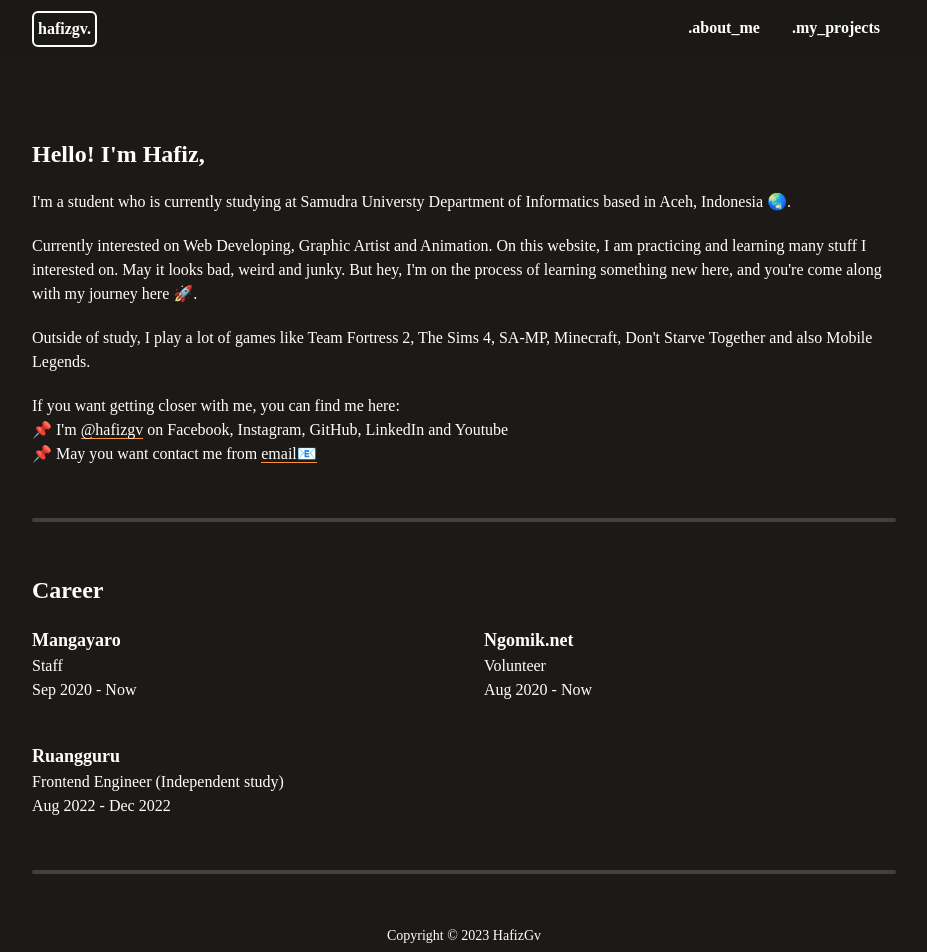
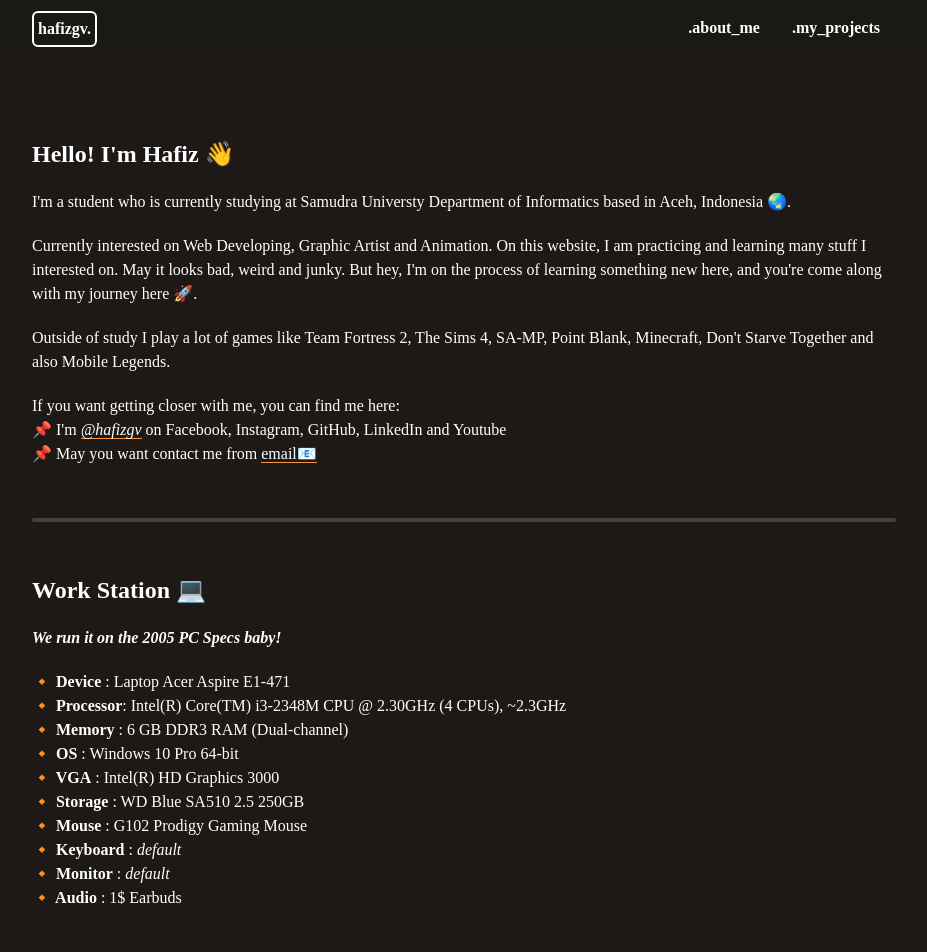
Before and after one commit to hafizgv/personal-web, a Next.js app: page /about in a window 1280 px wide. Shown: the top 952 px of the page, without its empty margins (176-1103 px from the left). Built offline with nearby package versions, Linux system fonts and the light colour scheme.

Commit message:
adding about-me content

```diff
--- a/pages/about.js
+++ b/pages/about.js
@@ -13,17 +13,32 @@ const About = () => {
             </Head>
             <Navbar/>
             <div className='flex flex-col gap-5 pt-20 pb-10 text-white max-w-5xl m-auto text-sm md:text-base px-10 sm:px-20'>
-                <h1 className='font-bold text-2xl'>Hello! I'm Hafiz,</h1>
+                <h1 className='font-bold text-2xl'>Hello! I'm Hafiz 👋</h1>
                 <p>I'm a student who is currently studying at Samudra Universty Department of Informatics based in Aceh, Indonesia 🌏.</p>
                 <p>Currently interested on Web Developing, Graphic Artist and Animation. On this website, I am practicing and learning many stuff I interested on.
                     May it looks bad, weird and junky. But hey, I'm on the process of learning something new here, and you're come along with my journey here 🚀. </p>
-                <p>Outside of study, I play a lot of games like Team Fortress 2, The Sims 4, SA-MP, Minecraft, Don't Starve Together and also Mobile Legends.</p>
+                <p>Outside of study I play a lot of games like Team Fortress 2, The Sims 4, SA-MP, Point Blank, Minecraft, Don't Starve Together and also Mobile Legends.</p>
                 <p>If you want getting closer with me, you can find me here:
-                    <br/>📌 I'm <span className='border-b border-b-orange-400'>@hafizgv</span> on <Link className='hover:text-blue-400' href='https://www.facebook.com/hafiz.gv/' target='_blank'>Facebook</Link>, <Link className='hover:text-pink-400' href='https://www.instagram.com/hafizgv/' target='_blank'>Instagram</Link>, <Link href='https://github.com/hafizgv' target='_blank' className='hover:text-gray-400'>GitHub</Link>, <Link className='hover:text-cyan-400' href='https://www.linkedin.com/in/hafizgv/' target='_blank'>LinkedIn</Link> and <Link className='hover:text-red-400' href='https://www.youtube.com/@hafizgv' target='_blank'>Youtube</Link>
+                    <br/>📌 I'm <span className='border-b border-b-orange-400'><i>@hafizgv</i></span> on <Link className='hover:text-blue-400' href='https://www.facebook.com/hafiz.gv/' target='_blank'>Facebook</Link>, <Link className='hover:text-pink-400' href='https://www.instagram.com/hafizgv/' target='_blank'>Instagram</Link>, <Link href='https://github.com/hafizgv' target='_blank' className='hover:text-gray-400'>GitHub</Link>, <Link className='hover:text-cyan-400' href='https://www.linkedin.com/in/hafizgv/' target='_blank'>LinkedIn</Link> and <Link className='hover:text-red-400' href='https://www.youtube.com/@hafizgv' target='_blank'>Youtube</Link>
                     <br/>📌 May you want contact me from <Link className='border-b border-b-orange-400 hover:bg-orange-500' href='mailto:hafizgv@gmail.com' target='_blank'>email📧</Link>
                 </p>
                 <div className='bg-stone-700 rounded-sm h-1 w-full my-8'></div>
-                <h1 className='font-bold text-2xl'>Career</h1>
+                <h1 className='font-bold text-2xl'>Work Station 💻</h1>
+                <p><b><i>We run it on the 2005 PC Specs baby!</i></b></p>
+                <p>
+                <b>🔸  Device</b> : Laptop Acer Aspire E1-471<br/>
+                <b>🔸  Processor</b>: Intel(R) Core(TM) i3-2348M CPU @ 2.30GHz (4 CPUs), ~2.3GHz<br/>
+                <b>🔸  Memory</b> : 6 GB DDR3 RAM (Dual-channel)<br/>
+                <b>🔸  OS</b> : Windows 10 Pro 64-bit<br/>
+                <b>🔸  VGA</b> : Intel(R) HD Graphics 3000<br/>
+                <b>🔸  Storage</b> : WD Blue SA510 2.5 250GB<br/>
+                <b>🔸  Mouse</b> : G102 Prodigy Gaming Mouse<br/>
+                <b>🔸  Keyboard</b> : <i>default</i><br/>
+                <b>🔸  Monitor</b> : <i>default</i><br/>
+                <b>🔸 Audio</b> : 1$ Earbuds
+                </p>
+                <div className='bg-stone-700 rounded-sm h-1 w-full my-8'></div>
+                <h1 className='font-bold text-2xl'>Career 💼</h1>
                 <div className='grid md:grid-cols-2 gap-10'>
 
                     <div>
```
